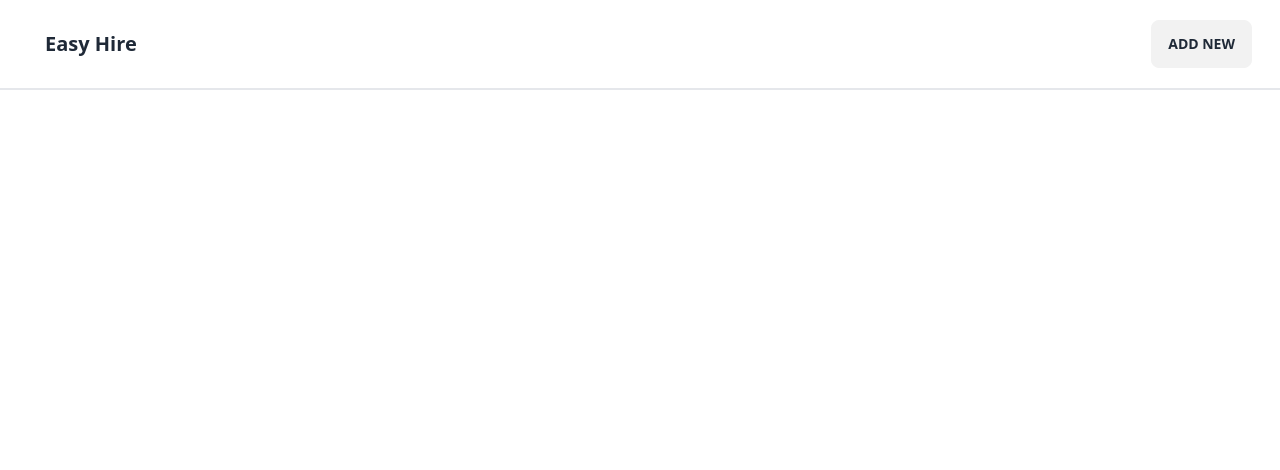
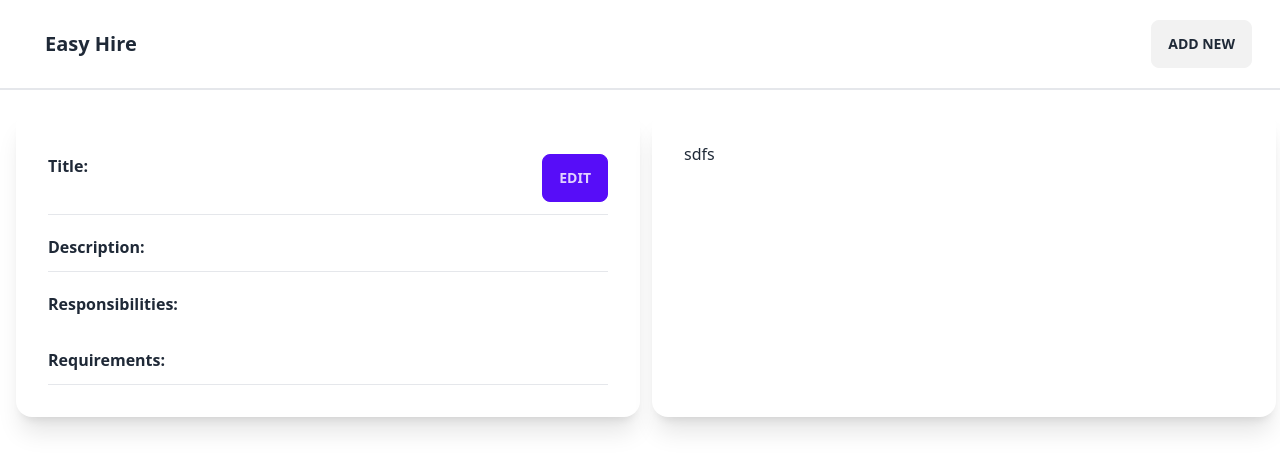
Before and after one commit to fa-901/easy-hire-frontend, a Vue app: page /1 in a window 1280 px wide. Shown: the top 470 px of the page. Built offline with nearby package versions, Linux system fonts and the light colour scheme.

Commit message:
detail page update

```diff
--- a/src/components/ListingForm.vue
+++ b/src/components/ListingForm.vue
@@ -1,6 +1,12 @@
 <script setup lang="ts">
 import type { JobDescription } from '@/models';
+import { data } from '@/models/data';
+import { onMounted } from 'vue';
 import { reactive } from 'vue';
+
+const props = defineProps({
+    id: { type: String, required: false }
+});
 
 const formData: JobDescription = reactive({
     id: '',
@@ -8,6 +14,13 @@ const formData: JobDescription = reactive({
     description: '',
     responsibilities: [''],
     requirements: ['']
+});
+
+onMounted(() => {
+    if (props) {
+        const info = data.find((x) => x.id === props.id);
+        Object.assign(formData, info);
+    }
 });
 
 const onSubmit = () => {
--- a/src/pages/HomePage.vue
+++ b/src/pages/HomePage.vue
@@ -7,7 +7,6 @@ import router from '@/router';
     <div class="card bg-base-100 shadow-xl">
         <div class="overflow-x-auto">
             <table class="table">
-                <!-- head -->
                 <thead>
                     <tr>
                         <th>Title</th>
--- a/src/pages/JobDetail.vue
+++ b/src/pages/JobDetail.vue
@@ -1,6 +1,57 @@
-<script setup lang="ts"></script>
+<script setup lang="ts">
+import ListingForm from '@/components/ListingForm.vue';
+import { data } from '@/models/data';
+import { ref } from 'vue';
+import { useRoute } from 'vue-router';
+const route = useRoute();
+
+const editMode = ref(false);
+const detail = data.find((x) => x.id === route.params.id);
+</script>
 <template>
-    <div></div>
+    <div class="flex gap-3">
+        <div class="flex-shrink-0 card bg-base-100 shadow-xl w-1/2">
+            <div class="card-body">
+                <template v-if="!editMode">
+                    <div class="border-b py-3 flex justify-between">
+                        <div>
+                            <b>Title:</b>
+                            <div>
+                                {{ detail?.title }}
+                            </div>
+                        </div>
+                        <div>
+                            <button class="btn btn-primary" @click="editMode = true">Edit</button>
+                        </div>
+                    </div>
+                    <div class="border-b py-3">
+                        <b>Description:</b>
+                        <div>
+                            {{ detail?.description }}
+                        </div>
+                    </div>
+                    <div class="border- py-3">
+                        <b>Responsibilities:</b>
+                        <ul class="list-disc" v-for="x of detail?.responsibilities" :key="x">
+                            <li>{{ x }}</li>
+                        </ul>
+                    </div>
+                    <div class="border-b py-3">
+                        <b>Requirements:</b>
+                        <ul class="list-disc" v-for="x of detail?.requirements" :key="x">
+                            <li>{{ x }}</li>
+                        </ul>
+                    </div>
+                </template>
+                <template v-else>
+                    <ListingForm :id="detail?.id" />
+                </template>
+            </div>
+        </div>
+        <div class="flex-shrink-0 card bg-base-100 shadow-xl w-1/2">
+            <div class="card-body">sdfs</div>
+        </div>
+    </div>
 </template>
 
 <style scoped></style>
```
